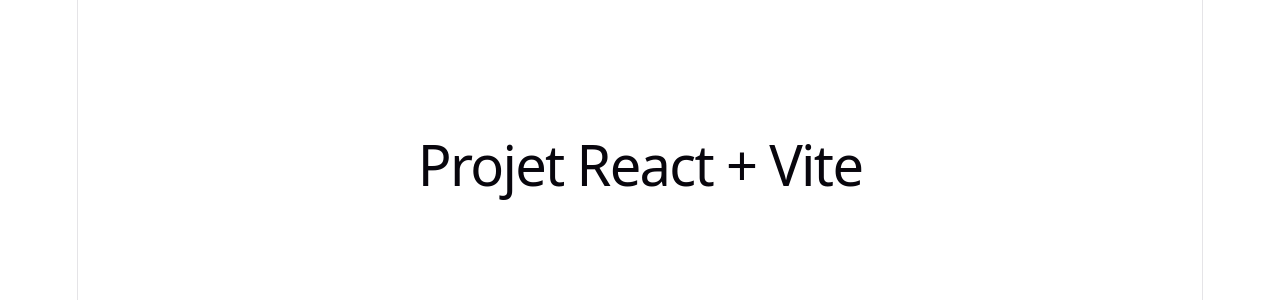
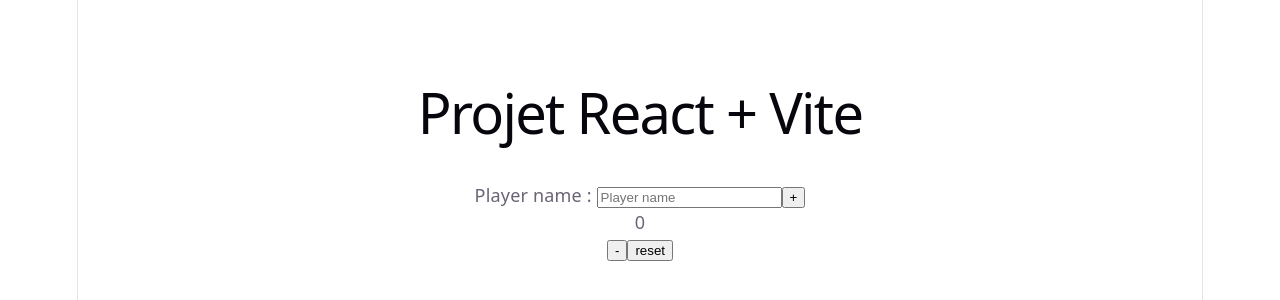
Before and after one commit to renaulaury/my-react-app, a React (Vite) app: page / in a window 1280 px wide. Shown: the part 236-536 px from the top of the page. Built offline with nearby package versions, Linux system fonts and the light colour scheme.

Commit message:
feat: TD5 compteur et player name

```diff
--- a/src/App.jsx
+++ b/src/App.jsx
@@ -1,9 +1,13 @@
 import './App.css'
+import Counter from './assets/components/counter'
 
 function App() {
   return (
     <section id="center">
       <h1>Projet React + Vite</h1>
+      <Counter />
+
+
     </section>
   )
 }
--- /dev/null
+++ b/src/assets/components/counter.jsx
@@ -0,0 +1,37 @@
+import { useState } from "react";
+
+function Counter() {
+  //const [valeur, setValeur] = useState(valeurDeDépart)
+  const [count, setCount] = useState(0)
+  const [playerName, setPlayerName] = useState("")
+
+  // event handler : récupère ce qui est saisi dans l'input
+  function handleNameChange(event) {
+    setPlayerName(event.target.value)
+  }
+
+  return (
+    <div>
+      <label>
+        Player name :{" "}
+        <input
+          type="text"
+          placeholder="Player name"
+          value={playerName}
+          onChange={handleNameChange}
+        />
+      </label>
+
+      {playerName && <p>Joueur : {playerName}</p>}
+
+      <button onClick={() => setCount(count + 1)}>+</button>
+      <p>{count}</p>
+      <button onClick={() => setCount(count - 1)}>-</button>
+      <button onClick={() => setCount(0)}>reset</button>
+
+      {count === 10 && <p>BOOM</p>}
+    </div>
+  )
+}
+
+export default Counter
```
